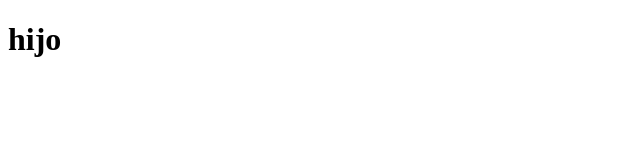
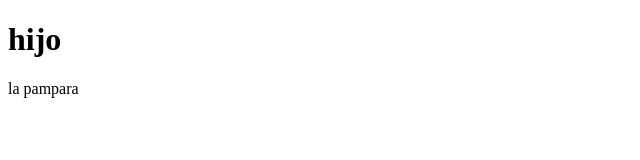
Before and after one commit to juanandreshr99-dotcom/juann, a plain HTML site: page index.html in a window 1280 px wide. Shown: the full height of the page, 0-640 px from the left. Drawn offline with Linux system fonts and the light colour scheme.

Commit message:
feat(index): agregamos  un parrafito

```diff
--- a/index.html
+++ b/index.html
@@ -7,5 +7,6 @@
 </head>
 <body>
     <h1>hijo</h1>
+    <p>la pampara</p>
 </body>
 </html>
```
